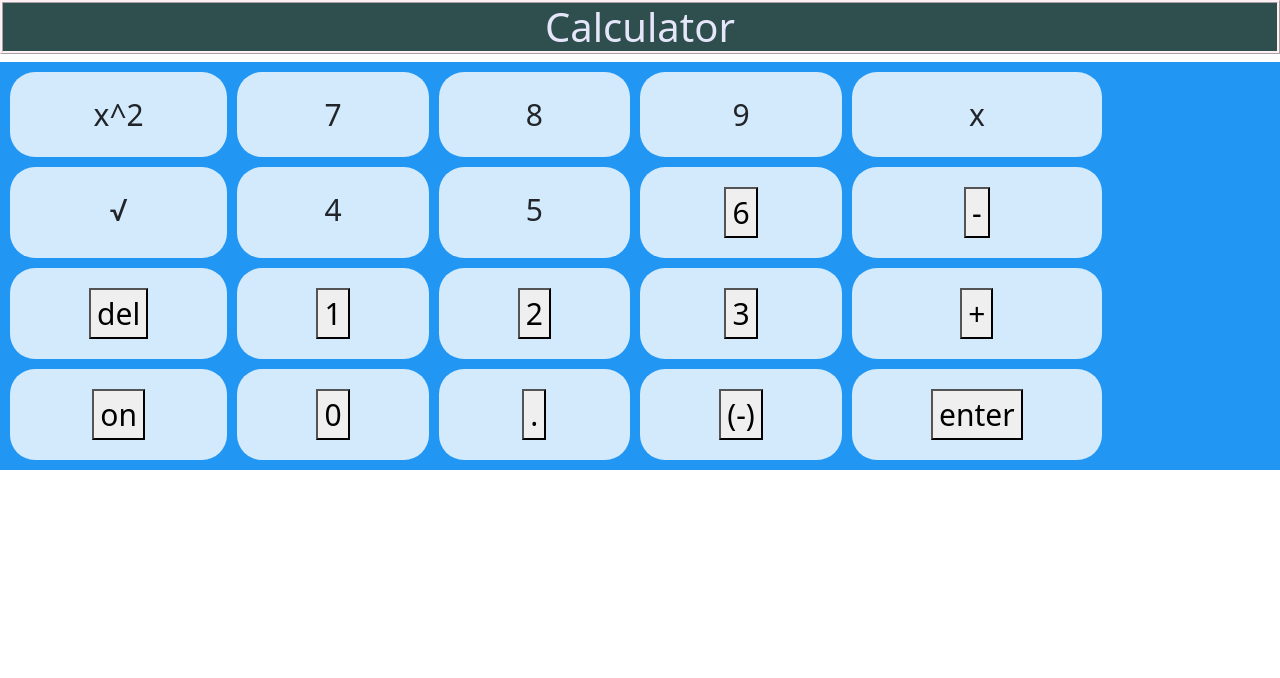
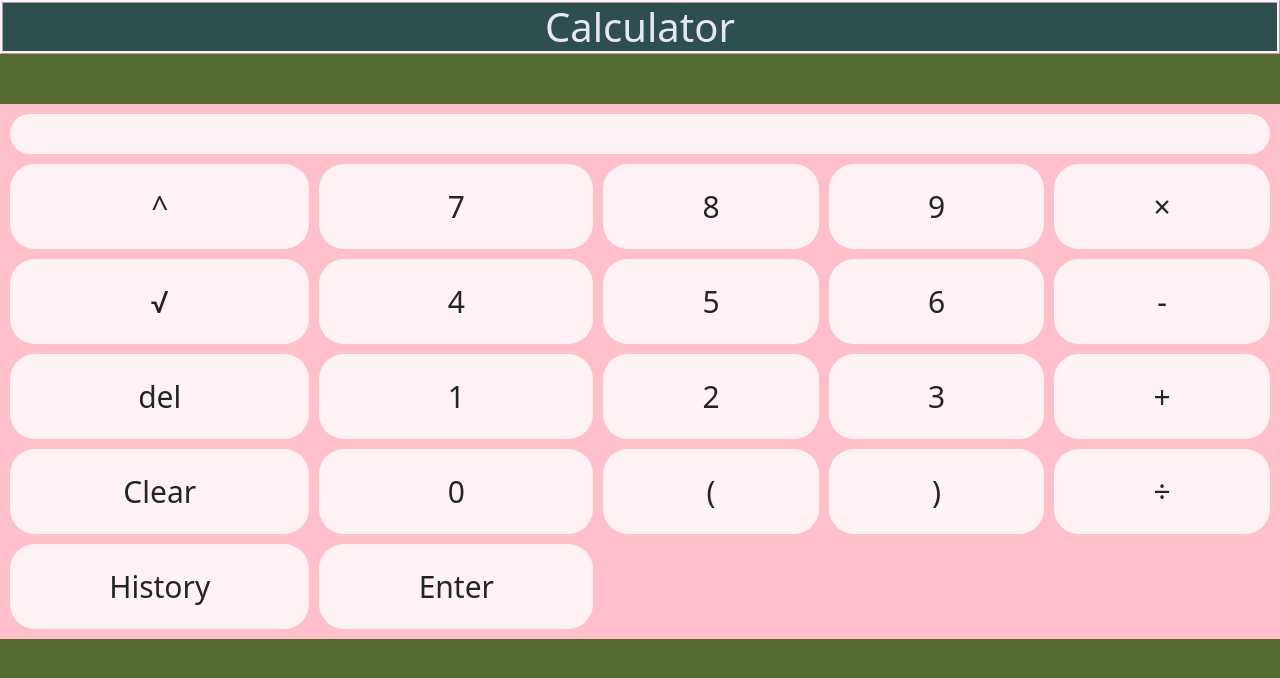
Before and after one commit to 126CC/Calculator, a plain HTML site: page index.html in a window 1280 px wide. Drawn offline with nearby package versions, Linux system fonts and the light colour scheme.

Commit message:
adding enter

```diff
--- a/buttons.js
+++ b/buttons.js
@@ -0,0 +1,108 @@
+let displayNum = "";
+
+function enterExp() {
+    displayNum += "**";
+    document.getElementById("display").innerHTML = displayNum;
+}
+
+function enter7() {
+    displayNum += "7";
+    document.getElementById("display").innerHTML = displayNum;
+}
+
+function enter8() {
+    displayNum += "8";
+    document.getElementById("display").innerHTML = displayNum;
+}
+
+function enter9() {
+    displayNum += "9";
+    document.getElementById("display").innerHTML = displayNum;
+}
+
+function enterMultiply() {
+    displayNum += "*";
+    document.getElementById("display").innerHTML = displayNum;
+}
+
+function enterSqRoot() {
+    displayNum += "√";
+    document.getElementById("display").innerHTML = displayNum;
+}
+
+function enter4() {
+    displayNum += "4";
+    document.getElementById("display").innerHTML = displayNum;
+}
+
+function enter5() {
+    displayNum += "5";
+    document.getElementById("display").innerHTML = displayNum;
+}
+
+function enter6() {
+    displayNum += "6";
+    document.getElementById("display").innerHTML = displayNum;
+}
+
+function enterMinus() {
+    displayNum += "-";
+    document.getElementById("display").innerHTML = displayNum;
+}
+
+function del() {
+
+}
+
+function enter1() {
+    displayNum += "1";
+    document.getElementById("display").innerHTML = displayNum;
+}
+
+function enter2() {
+    displayNum += "2";
+    document.getElementById("display").innerHTML = displayNum;
+}
+
+function enter3() {
+    displayNum += "3";
+    document.getElementById("display").innerHTML = displayNum;
+}
+
+function enterPlus() {
+    displayNum += "+";
+    document.getElementById("display").innerHTML = displayNum;
+}
+
+function clear() {
+    displayNum = "";
+    document.getElementById("display").innerHTML = displayNum;
+}
+
+function enter0() {
+    displayNum += "0";
+    document.getElementById("display").innerHTML = displayNum;
+}
+
+function enterOpenP() {
+    displayNum += "(";
+    document.getElementById("display").innerHTML = displayNum;
+}
+
+function enterCloseP() {
+    displayNum += ")";
+    document.getElementById("display").innerHTML = displayNum;
+}
+
+function enterDivision() {
+    displayNum += "/";
+    document.getElementById("display").innerHTML = displayNum;
+}
+
+function history() {
+
+}
+
+function enterNum() {
+    document.getElementById("display").innerHTML = eval(displayNum);
+}
--- a/index.html
+++ b/index.html
@@ -2,47 +2,48 @@
 <html lang="en">
 <head>
     <meta charset="UTF-8">
-    <title>Title</title>
+    <title>Calculator</title>
     <link rel="stylesheet" href="style.css">
     <script src="buttons.js"></script>
     <link href="https://cdn.jsdelivr.net/npm/bootstrap@5.0.2/dist/css/bootstrap.min.css" rel="stylesheet" integrity="sha384-EVSTQN3/azprG1Anm3QDgpJLIm9Nao0Yz1ztcQTwFspd3yD65VohhpuuCOmLASjC" crossorigin="anonymous">
     <script src="https://cdn.jsdelivr.net/npm/bootstrap@5.0.2/dist/js/bootstrap.bundle.min.js" integrity="sha384-MrcW6ZMFYlzcLA8Nl+NtUVF0sA7MsXsP1UyJoMp4YLEuNSfAP+JcXn/tWtIaxVXM" crossorigin="anonymous"></script>
     <meta name="viewport" content="width=device-width, initial-scale=1">
 </head>
-<body>
+<body style="background-color: darkolivegreen">
 
 <h1>
     Calculator
 </h1>
 
 <div class="grid-container">
-    <div class="grid-item" onclick="">x^2</div>
-    <div class="grid-item" onclick="">7</div>
-    <div class="grid-item">8</div>
-    <div class="grid-item">9</div>
-    <div class="grid-item">x</div>
-<br>
-
-    <div class="grid-item">√</div>
-    <div class="grid-item">4</div>
-    <div class="grid-item">5</div>
-    <div class="grid-item"><button>6</button></div>
-    <div class="grid-item"><button>-</button></div>
-<br>
-    <div class="grid-item"><button>del</button></div>
-    <div class="grid-item"><button>1</button></div>
-    <div class="grid-item"><button>2</button></div>
-    <div class="grid-item"><button>3</button></div>
-    <div class="grid-item"><button>+</button></div>
-<br>
-    <div class="grid-item"><button>on</button></div>
-    <div class="grid-item"><button>0</button></div>
-    <div class="grid-item"><button>.</button></div>
-    <div class="grid-item"><button>(-)</button></div>
-    <div class="grid-item"><button>enter</button></div>
+    <div class="item1" id="display"></div>
+    <div class="grid-item" onclick="enterExp()">^</div>
+    <div class="grid-item" onclick="enter7()">7</div>
+    <div class="grid-item" onclick="enter8()">8</div>
+    <div class="grid-item" onclick="enter9()">9</div>
+    <div class="grid-item" onclick="enterMultiply()">×</div>
 
 
+    <div class="grid-item" onclick="enterSqRoot()">√</div>
+    <div class="grid-item" onclick="enter4()">4</div>
+    <div class="grid-item" onclick="enter5()">5</div>
+    <div class="grid-item" onclick="enter6()">6</div>
+    <div class="grid-item" onclick="enterMinus()">-</div>
 
+    <div class="grid-item" onclick="del()">del</div>
+    <div class="grid-item" onclick="enter1()">1</div>
+    <div class="grid-item" onclick="enter2()">2</div>
+    <div class="grid-item" onclick="enter3()">3</div>
+    <div class="grid-item" onclick="enterPlus()">+</div>
+
+    <div class="grid-item" onclick="clear()">Clear</div>
+    <div class="grid-item" onclick="enter0()">0</div>
+    <div class="grid-item" onclick="enterOpenP()">(</div>
+    <div class="grid-item" onclick="enterCloseP()">)</div>
+    <div class="grid-item" onclick="enterDivision()">÷</div>
+
+    <div class="grid-item" onclick="history()">History</div>
+    <div class="grid-item" onclick="enterNum()">Enter</div>
 </div>
 </body>
 </html>
--- a/style.css
+++ b/style.css
@@ -1,17 +1,13 @@
-.item1 { grid-area: header; }
-.item2 { grid-area: menu; }
-.item3 { grid-area: main; }
-.item4 { grid-area: right; }
-.item5 { grid-area: footer; }
+.item1 {
+    grid-area: myArea;
+}
 
 .grid-container {
+    margin-top: 50px;
     display: grid;
-    grid-template-areas:
-    'header header header header header header'
-    'menu main main main right right'
-    'menu footer footer footer footer footer';
+    grid-template-areas: 'myArea myArea myArea myArea myArea';
     gap: 10px;
-    background-color: #2196F3;
+    background-color: pink;
     padding: 10px;
 }
 
@@ -23,11 +19,6 @@
     border-radius: 25px;
 }
 
-body {
-    font-family: Calibri, serif;
-    background-color: darkolivegreen;
-}
-
 h1 {
     background-color: darkslategray;
     border: lavenderblush ridge;
```
